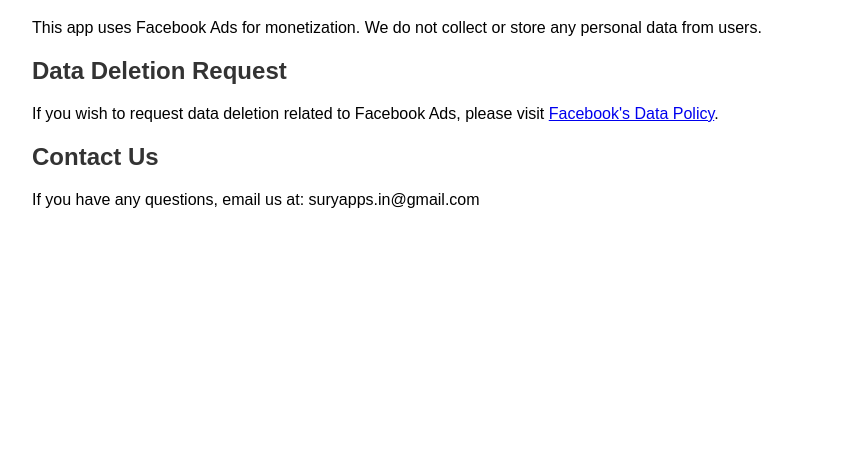
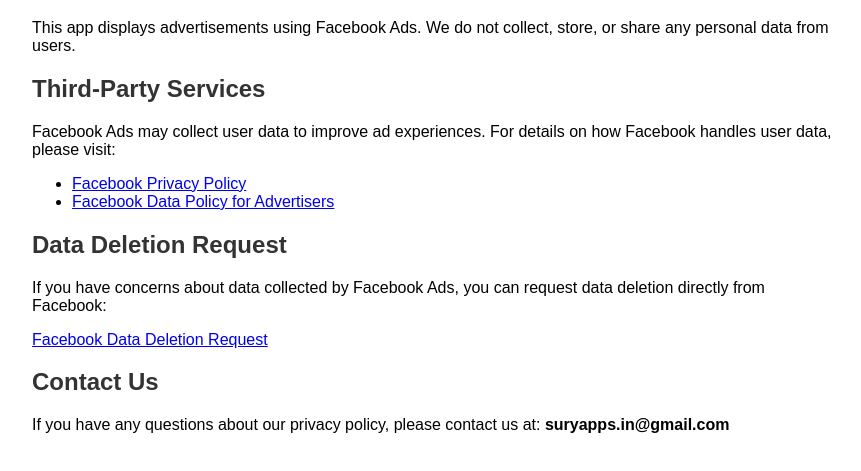
Before and after one commit to localizedsplit/privacy-policy, a plain HTML site: page index.html in a window 1280 px wide. Shown: the part 101-572 px from the top of the page, without its empty margins (208-1069 px from the left). Drawn offline with Linux system fonts and the light colour scheme.

Commit message:
Update index.html

```diff
--- a/index.html
+++ b/index.html
@@ -11,12 +11,20 @@
 </head>
 <body>
     <h1>Privacy Policy</h1>
-    <p>This app uses Facebook Ads for monetization. We do not collect or store any personal data from users.</p>
+    <p>This app displays advertisements using Facebook Ads. We do not collect, store, or share any personal data from users.</p>
+
+    <h2>Third-Party Services</h2>
+    <p>Facebook Ads may collect user data to improve ad experiences. For details on how Facebook handles user data, please visit:</p>
+    <ul>
+        <li><a href="https://www.facebook.com/about/privacy/" target="_blank">Facebook Privacy Policy</a></li>
+        <li><a href="https://www.facebook.com/policy.php" target="_blank">Facebook Data Policy for Advertisers</a></li>
+    </ul>
 
     <h2>Data Deletion Request</h2>
-    <p>If you wish to request data deletion related to Facebook Ads, please visit <a href="https://www.facebook.com/help/contact/2061665240770586" target="_blank">Facebook's Data Policy</a>.</p>
+    <p>If you have concerns about data collected by Facebook Ads, you can request data deletion directly from Facebook:</p>
+    <p><a href="https://www.facebook.com/help/contact/2061665240770586" target="_blank">Facebook Data Deletion Request</a></p>
 
     <h2>Contact Us</h2>
-    <p>If you have any questions, email us at: 	suryapps.in@gmail.com</p>
+    <p>If you have any questions about our privacy policy, please contact us at: <strong>suryapps.in@gmail.com</strong></p>
 </body>
 </html>
```
